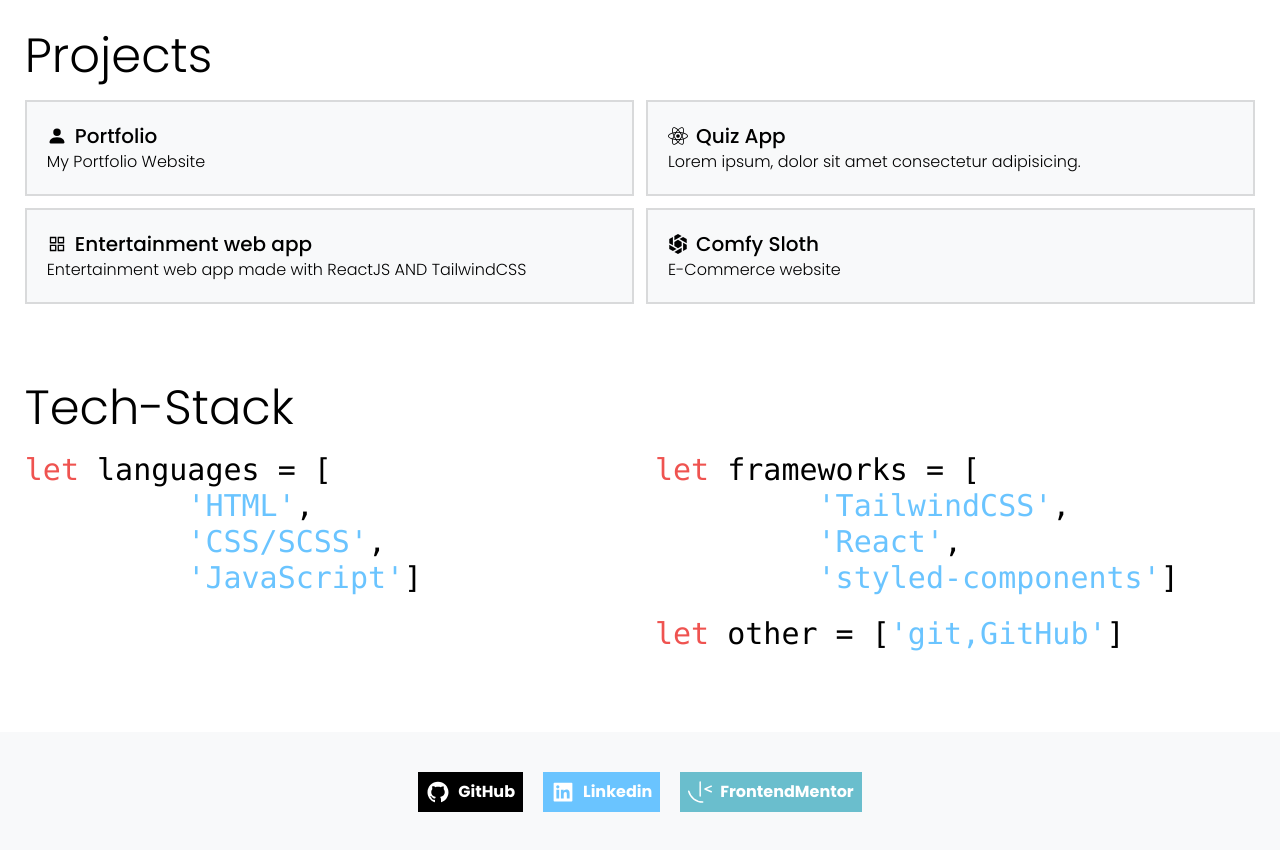
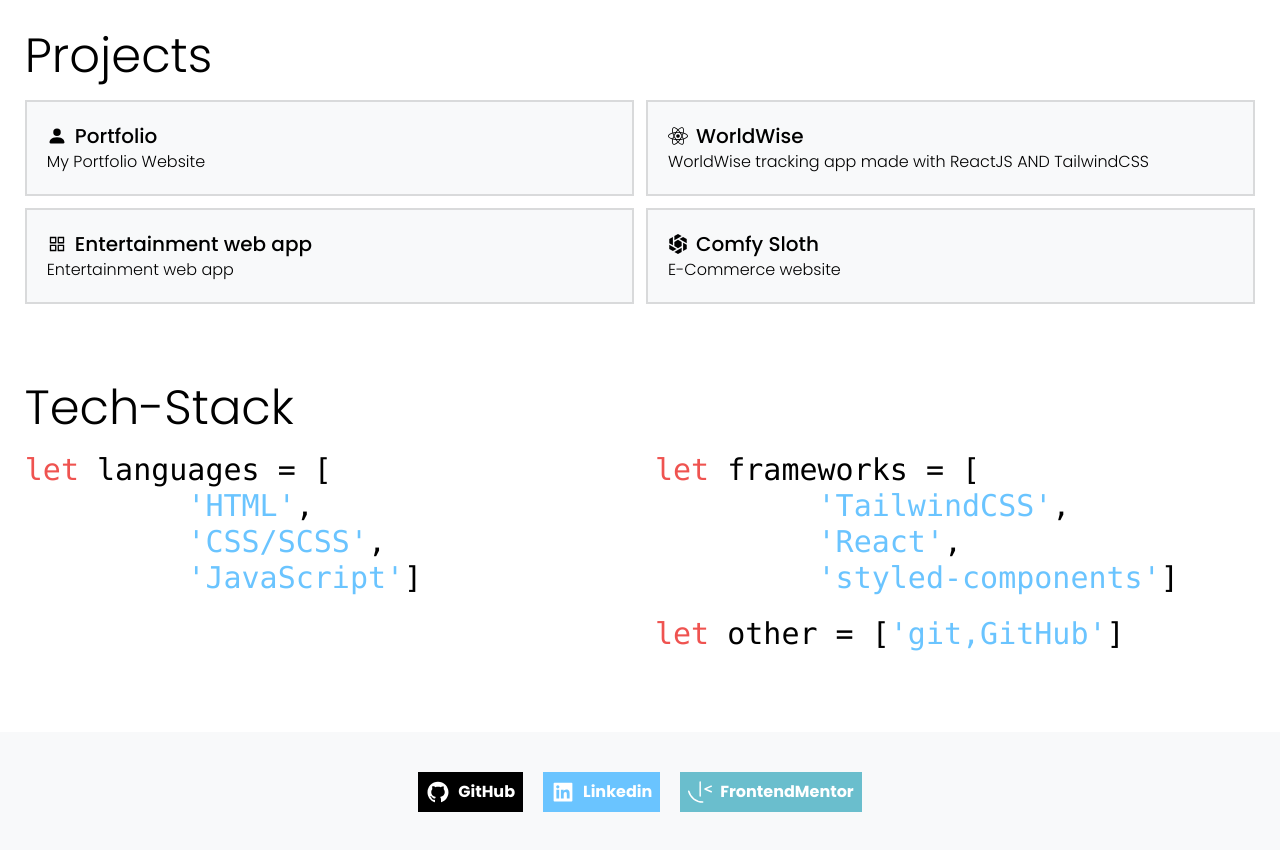
Before and after one commit to sandro21-glitch/portfolio, a React (Create React App) app: page / in a window 1280 px wide. Shown: the part 1280-2130 px from the top of the page. Built offline with nearby package versions, Linux system fonts and the light colour scheme.

Commit message:
Update Projects.js

```diff
--- a/src/components/Projects.js
+++ b/src/components/Projects.js
@@ -27,19 +27,19 @@ const Projects = () => {
                 My Portfolio Website
             </p>
         </a>
-        <a href='https://github.com/sandro21-glitch' target='_blank' className="group transition-colors ease-in duration-duration-75 w-full p-5 border-2 border-[rgba(0,0,0,.125)] bg-[#f8f9fa] cursor-pointer">
+        <a href='https://github.com/sandro21-glitch/WorldWise' target='_blank' className="group transition-colors ease-in duration-duration-75 w-full p-5 border-2 border-[rgba(0,0,0,.125)] bg-[#f8f9fa] cursor-pointer">
              <div className='flex items-center gap-2 text-xl group-hover:text-redHover transition-colors ease-in duration-duration-75'>
                 <FaReact />
-                Quiz App
+                WorldWise
             </div>
-            <p className='font-thin'>Lorem ipsum, dolor sit amet consectetur adipisicing.</p>
+            <p className='font-thin'>WorldWise tracking app made with ReactJS AND TailwindCSS</p>
         </a>
-        <a href='https://github.com/sandro21-glitch' target='_blank' className="group transition-colors ease-in duration-duration-75 w-full p-5 border-2 border-[rgba(0,0,0,.125)] bg-[#f8f9fa] cursor-pointer">
+        <a href='https://github.com/sandro21-glitch/entertainment-web-app' target='_blank' className="group transition-colors ease-in duration-duration-75 w-full p-5 border-2 border-[rgba(0,0,0,.125)] bg-[#f8f9fa] cursor-pointer">
              <div className='flex items-center gap-2 text-xl group-hover:text-redHover transition-colors ease-in duration-duration-75'>
                 <AiOutlineAppstore />
                 Entertainment web app
             </div>
-            <p className='font-thin'>Entertainment web app made with ReactJS AND TailwindCSS</p>
+            <p className='font-thin'>Entertainment web app</p>
         </a>
         <a href='https://github.com/sandro21-glitch/comfy-sloth-store' target='_blank' className="group transition-colors ease-in duration-duration-75 w-full p-5 border-2 border-[rgba(0,0,0,.125)] bg-[#f8f9fa] cursor-pointer">
              <div className='flex items-center gap-2 text-xl group-hover:text-redHover transition-colors ease-in duration-duration-75'>
```
